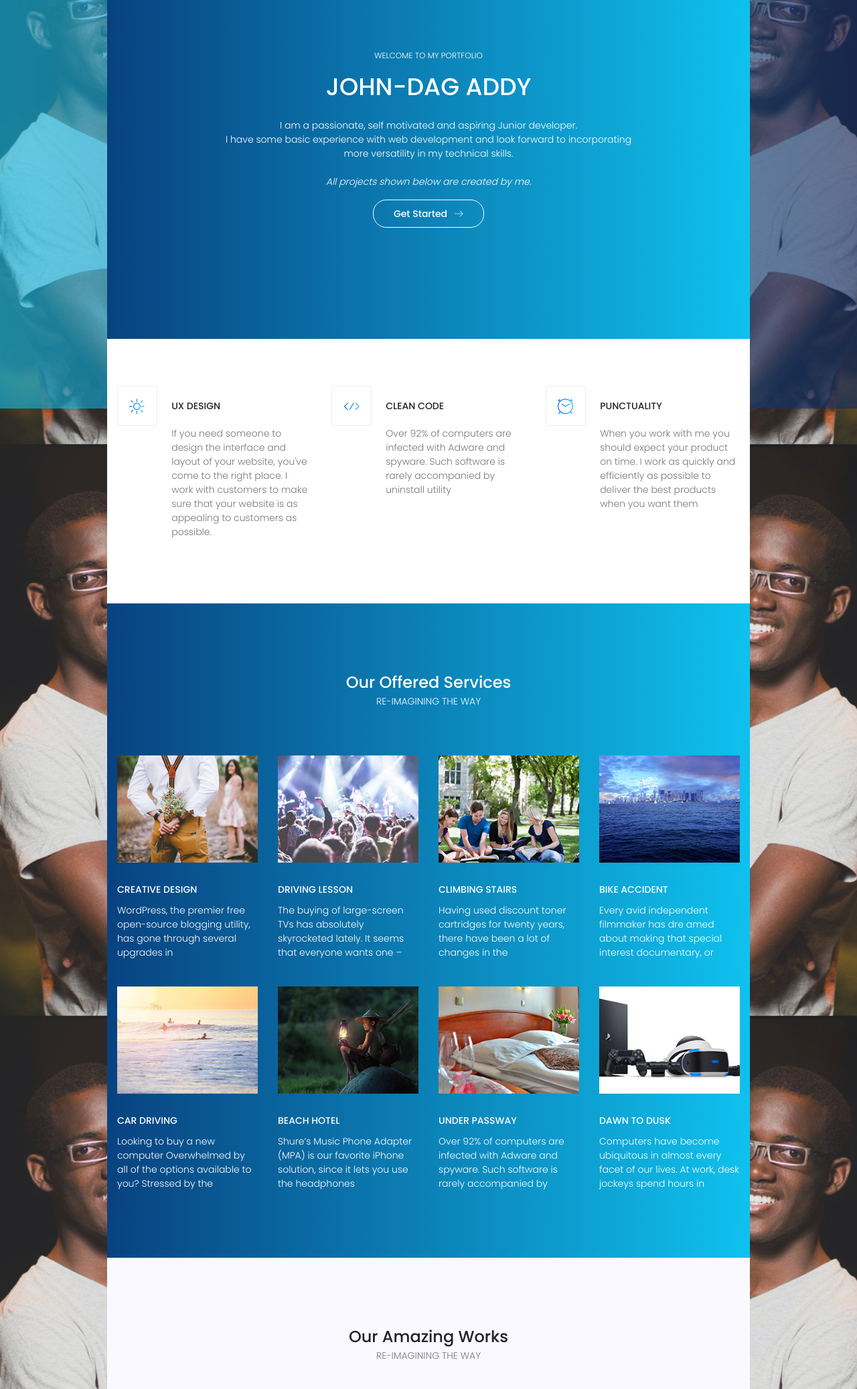
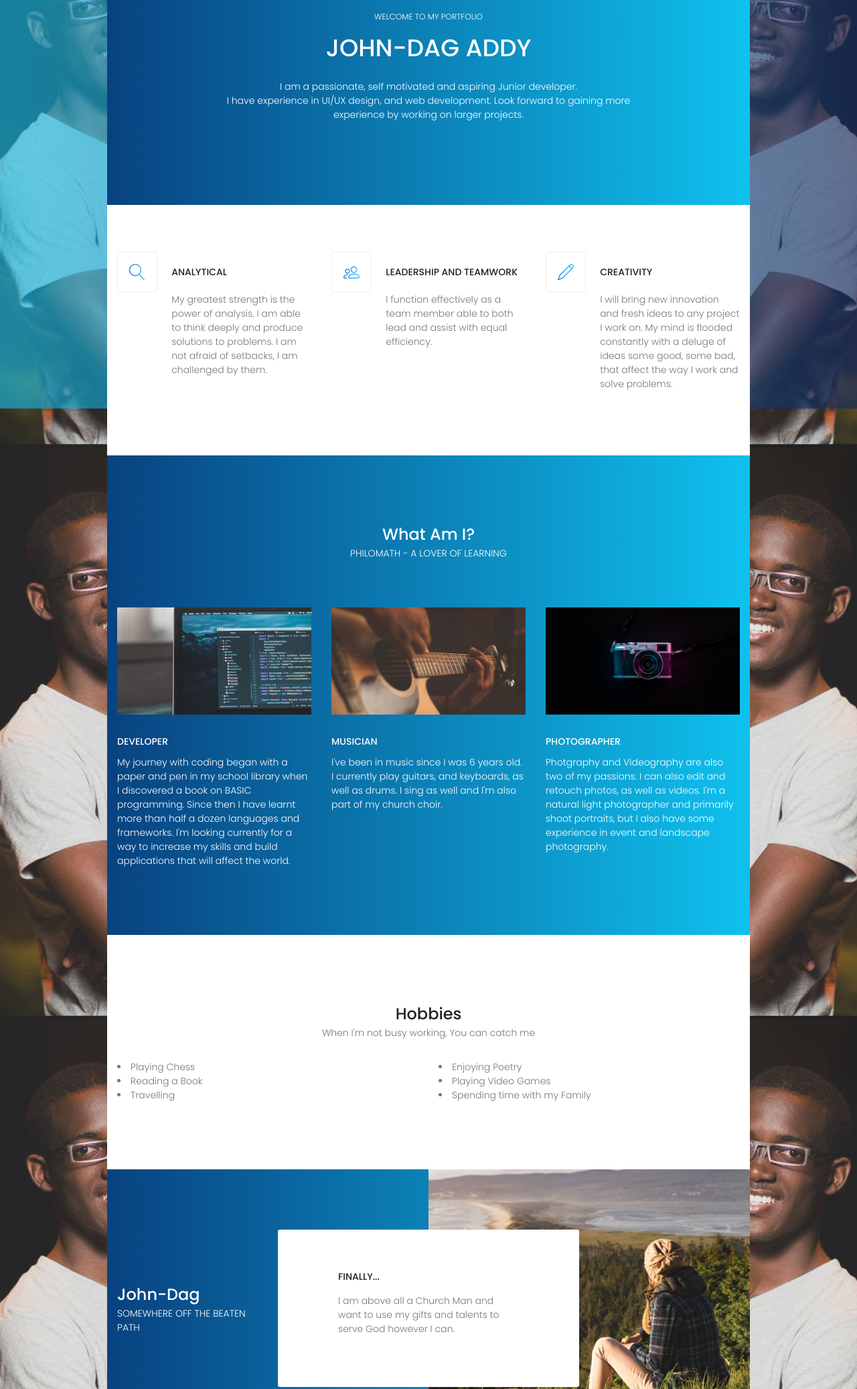
Before and after one commit to jaedag/portfolio, a plain HTML site: page index.html in a window 1280 px wide. Shown: the part 190-2264 px from the top of the page at 67% size. Drawn offline with nearby package versions, Linux system fonts and the light colour scheme.

Commit message:
finished first draft

```diff
--- a/index.html
+++ b/index.html
@@ -52,282 +52,171 @@
 			</header>
 			<div class="banner-area">
 				<div class="container">
-					<div class="row justify-content-center height align-items-center">
+					<div class="row justify-content-center align-items-center" style="height:400px">
 						<div class="col-lg-8">
 							<div class="banner-content text-center">
 								<span class="text-white top text-uppercase">welcome to my portfolio</span>
 								<h1 class="text-white text-uppercase">John-Dag Addy</h1>
-								<p  class="text-white">I am a passionate, self motivated and aspiring Junior developer.<br>I have some basic experience with web development and look forward to incorporating more versatility in my technical skills.<br><br><em class="text-white">All projects shown below are created by me.</em></p>
-								<a href="#" class="primary-btn d-inline-flex align-items-center"><span class="mr-10">Get Started</span><span class="lnr lnr-arrow-right"></span></a>
+								<p  class="text-white">I am a passionate, self motivated and aspiring Junior developer.<br>I have experience in UI/UX design, and web development. Look forward to gaining more experience by working on larger projects.</em></p>
+								<!--a href="#" class="primary-btn d-inline-flex align-items-center"><span class="mr-10">Get Started</span><span class="lnr lnr-arrow-right"></span></a-->
 							</div>
 						</div>
 					</div>
 				</div>
 			</div>
 
-			<!-- Start Feature Area -->
+			<!-- Start Soft Skills Area -->
 			<section class="featured-area">
 				<div class="container">
 					<div class="row">
 						<div class="col-md-4">
 							<div class="single-feature d-flex flex-wrap justify-content-between">
 								<div class="icon d-flex align-items-center justify-content-center">
-									<span class="lnr lnr-sun"></span>
+									<span class="lnr lnr-magnifier"></span>
 								</div>
 								<div class="desc">
-									<h6 class="title text-uppercase">UX Design</h6>
-									<p>If you need someone to design the interface and layout of your website, you've come to the right place. I work with customers to make sure that your website is as appealing to customers as possible.</p>
+									<h6 class="title text-uppercase">Analytical</h6>
+									<p>My greatest strength is the power of analysis. I am able to think deeply and produce solutions to problems. I am not afraid of setbacks, I am challenged by them.</p>
 								</div>
 							</div>
 						</div>
 						<div class="col-md-4">
 							<div class="single-feature d-flex flex-wrap justify-content-between">
 								<div class="icon d-flex align-items-center justify-content-center">
-									<span class="lnr lnr-code"></span>
+									<span class="lnr lnr-users"></span>
 								</div>
 								<div class="desc">
-									<h6 class="title text-uppercase">Clean Code</h6>
-									<p>Over 92% of computers are infected with Adware and spyware. Such software is rarely accompanied by uninstall utility </p>
+									<h6 class="title text-uppercase">Leadership and Teamwork</h6>
+									<p>I function effectively as a team member able to both lead and assist with equal efficiency.</p>
 								</div>
 							</div>
 						</div>
 						<div class="col-md-4">
 							<div class="single-feature d-flex flex-wrap justify-content-between">
 								<div class="icon d-flex align-items-center justify-content-center">
-									<span class="lnr lnr-clock"></span>
+									<span class="lnr lnr-pencil"></span>
 								</div>
 								<div class="desc">
-									<h6 class="title text-uppercase">Punctuality</h6>
-									<p>When you work with me you should expect your product on time. I work as quickly and efficiently as possible to deliver the best products when you want them</p>
+									<h6 class="title text-uppercase">Creativity</h6>
+									<p>I will bring new innovation and fresh ideas to any project I work on. My mind is flooded constantly with a deluge of ideas some good, some bad, that affect the way I work and solve problems.</p>
 								</div>
 							</div>
 						</div>
 					</div>
 				</div>
 			</section>
-			<!-- End Feature Area -->
-			<!-- Start Service Area -->
+			<!-- End Soft Skills Area -->
+
+			<!-- Start What I Do Area -->
 			<section class="service-area">
 				<div class="container">
 					<div class="row justify-content-center">
 						<div class="col-lg-8">
 							<div class="section-title text-center">
-								<h3 class="text-white">Our Offered Services</h3>
-								<span class="text-white text-uppercase">Re-imagining the way</span>
+								<h3 class="text-white">What Am I?</h3>
+								<span class="text-white text-uppercase">Philomath - A lover of learning</span>
 							</div>
 						</div>
 					</div>
+
 					<div class="row">
-						<div class="col-lg-3 col-sm-6">
+
+						<div class="col-lg-4 col-sm-6">
 							<div class="single-service">
-								<div class="thumb" style="background: url(img/s1.jpg);">
+								<div class="thumb" style="background: url(img/developerpic.jpg);">
 									<div class="overlay overlay-content d-flex justify-content-center align-items-center">
-										<a href="#" class="primary-btn hover d-inline-flex align-items-center"><span class="mr-10">Get Started</span><span class="lnr lnr-arrow-right"></span></a>
+										<a href="./developer.html" class="primary-btn hover d-inline-flex align-items-center"><span class="mr-10">Meet the Dev</span><span class="lnr lnr-arrow-right"></span></a>
 									</div>
 								</div>
 								<div class="desc">
-									<h6 class="text-uppercase text-white">Creative Design</h6>
-									<p class="text-white">WordPress, the premier free open-source blogging utility, has gone through several upgrades in</p>
+									<h6 class="text-uppercase text-white">Developer</h6>
+									<p class="text-white">My journey with coding began with a paper and pen in my school library when I discovered a book on BASIC programming. Since then I have learnt more than half a dozen languages and frameworks. I'm looking currently for a way to increase my skills and build applications that will affect the world.</p>
 								</div>
 							</div>
 						</div>
-						<div class="col-lg-3 col-sm-6">
+						<div class="col-lg-4 col-sm-6">
 							<div class="single-service">
-								<div class="thumb" style="background: url(img/s2.jpg);">
+								<div class="thumb" style="background: url(img/musicianpic.jpg);">
 									<div class="overlay overlay-content d-flex justify-content-center align-items-center">
-										<a href="#" class="primary-btn hover d-inline-flex align-items-center"><span class="mr-10">Get Started</span><span class="lnr lnr-arrow-right"></span></a>
+										<a href="./musician.html" class="primary-btn hover d-inline-flex align-items-center"><span class="mr-10">Meet the Musician</span><span class="lnr lnr-arrow-right"></span></a>
 									</div>
 								</div>
 								<div class="desc">
-									<h6 class="text-uppercase text-white">Driving Lesson</h6>
-									<p class="text-white">The buying of large-screen TVs has absolutely skyrocketed lately. It seems that everyone wants one – </p>
+									<h6 class="text-uppercase text-white">Musician</h6>
+									<p class="text-white">I've been in music since I was 6 years old. I currently play guitars, and keyboards, as well as drums. I sing as well and I'm also part of my church choir.</p>
 								</div>
 							</div>
 						</div>
-						<div class="col-lg-3 col-sm-6">
+						<div class="col-lg-4 col-sm-6">
 							<div class="single-service">
-								<div class="thumb" style="background: url(img/s3.jpg);">
+								<div class="thumb" style="background: url(img/camera.jpg);">
 									<div class="overlay overlay-content d-flex justify-content-center align-items-center">
-										<a href="#" class="primary-btn hover d-inline-flex align-items-center"><span class="mr-10">Get Started</span><span class="lnr lnr-arrow-right"></span></a>
+										<a href="./photographer.html" class="primary-btn hover d-inline-flex align-items-center"><span class="mr-10">Meet the Photog</span><span class="lnr lnr-arrow-right"></span></a>
 									</div>
 								</div>
 								<div class="desc">
-									<h6 class="text-uppercase text-white">Climbing Stairs</h6>
-									<p class="text-white">Having used discount toner cartridges for twenty years, there have been a lot of changes in the </p>
+									<h6 class="text-uppercase text-white">Photographer </h6>
+									<p class="text-white">Photgraphy and Videography are also two of my passions. I can also edit and retouch photos, as well as videos. I'm a natural light photographer and primarily shoot portraits, but I also have some experience in event and landscape photography.</p>
 								</div>
+						</div>
+						</div>
+
+				</div>
+			</section>
+			<!-- End Service Area -->
+			<!-- Start Subscription Area -->
+			<section class="subscription-area">
+				<div class="container">
+					<div class="row justify-content-center">
+						<div class="col-lg-8">
+							<div class="section-title text-center">
+								<h3>Hobbies</h3>
+								<span>When I'm not busy working, You can catch me</span>
 							</div>
 						</div>
-						<div class="col-lg-3 col-sm-6">
-							<div class="single-service">
-								<div class="thumb" style="background: url(img/s4.jpg);">
-									<div class="overlay overlay-content d-flex justify-content-center align-items-center">
-										<a href="#" class="primary-btn hover d-inline-flex align-items-center"><span class="mr-10">Get Started</span><span class="lnr lnr-arrow-right"></span></a>
-									</div>
-								</div>
-								<div class="desc">
-									<h6 class="text-uppercase text-white">Bike Accident</h6>
-									<p class="text-white">Every avid independent filmmaker has dre amed about making that special interest documentary, or </p>
-								</div>
+					</div>
+					<div class="row justify-content-center">
+						<div class="col-sm-6">
+							<div>
+								<li>Playing Chess</li>
+								<li>Reading a Book</li>
+								<li>Travelling</li>
 							</div>
 						</div>
-						<div class="col-lg-3 col-sm-6">
-							<div class="single-service">
-								<div class="thumb" style="background: url(img/s5.jpg);">
-									<div class="overlay overlay-content d-flex justify-content-center align-items-center">
-										<a href="#" class="primary-btn hover d-inline-flex align-items-center"><span class="mr-10">Get Started</span><span class="lnr lnr-arrow-right"></span></a>
-									</div>
-								</div>
-								<div class="desc">
-									<h6 class="text-uppercase text-white">Car Driving</h6>
-									<p class="text-white">Looking to buy a new computer Overwhelmed by all of the options available to you? Stressed by the </p>
-								</div>
-							</div>
-						</div>
-						<div class="col-lg-3 col-sm-6">
-							<div class="single-service">
-								<div class="thumb" style="background: url(img/s6.jpg);">
-									<div class="overlay overlay-content d-flex justify-content-center align-items-center">
-										<a href="#" class="primary-btn hover d-inline-flex align-items-center"><span class="mr-10">Get Started</span><span class="lnr lnr-arrow-right"></span></a>
-									</div>
-								</div>
-								<div class="desc">
-									<h6 class="text-uppercase text-white">Beach HoTel</h6>
-									<p class="text-white">Shure’s Music Phone Adapter (MPA) is our favorite iPhone solution, since it lets you use the headphones </p>
-								</div>
-							</div>
-						</div>
-						<div class="col-lg-3 col-sm-6">
-							<div class="single-service">
-								<div class="thumb" style="background: url(img/s7.jpg);">
-									<div class="overlay overlay-content d-flex justify-content-center align-items-center">
-										<a href="#" class="primary-btn hover d-inline-flex align-items-center"><span class="mr-10">Get Started</span><span class="lnr lnr-arrow-right"></span></a>
-									</div>
-								</div>
-								<div class="desc">
-									<h6 class="text-uppercase text-white">Under Passway</h6>
-									<p class="text-white">Over 92% of computers are infected with Adware and spyware. Such software is rarely accompanied by</p>
-								</div>
-							</div>
-						</div>
-						<div class="col-lg-3 col-sm-6">
-							<div class="single-service">
-								<div class="thumb" style="background: url(img/s8.jpg);">
-									<div class="overlay overlay-content d-flex justify-content-center align-items-center">
-										<a href="#" class="primary-btn hover d-inline-flex align-items-center"><span class="mr-10">Get Started</span><span class="lnr lnr-arrow-right"></span></a>
-									</div>
-								</div>
-								<div class="desc">
-									<h6 class="text-uppercase text-white">Dawn to dusk</h6>
-									<p class="text-white">Computers have become ubiquitous in almost every facet of our lives. At work, desk jockeys spend hours in </p>
-								</div>
+						<div class="col-sm-6">
+							<div>
+								<li>Enjoying Poetry</li>
+								<li>Playing Video Games</li>
+								<li>Spending time with my Family</li>
 							</div>
 						</div>
 					</div>
 				</div>
 			</section>
-			<!-- End Service Area -->
-			<!-- Start Amazing Works Area -->
-		</div>
-		<div class="main-wrapper">
-			<section class="amazing-works-area">
-					<div class="row justify-content-center">
-						<div class="col-lg-8">
-							<div class="section-title text-center">
-								<h3>Our Amazing Works</h3>
-								<span class="text-uppercase">Re-imagining the way</span>
-							</div>
-						</div>
-					</div>
-					<div class="active-works-carousel mt-40">
-						<div class="item">
-							<div class="thumb" style="background: url(img/w1.jpg);"></div>
-							<div class="caption text-center">
-								<h6 class="text-uppercase">Vector Illustration</h6>
-								<p>LCD screens are uniquely modern in style, and the liquid crystals that make them work have allowed humanity to</p>
-							</div>
-						</div>
-						<div class="item">
-							<div class="thumb" style="background: url(img/w1.jpg);"></div>
-							<div class="caption text-center">
-								<h6 class="text-uppercase">Vector Illustration</h6>
-								<p>LCD screens are uniquely modern in style, and the liquid crystals that make them work have allowed humanity to</p>
-							</div>
-						</div>
-						<div class="item">
-							<div class="thumb" style="background: url(img/w1.jpg);"></div>
-							<div class="caption text-center">
-								<h6 class="text-uppercase">Vector Illustration</h6>
-								<p>LCD screens are uniquely modern in style, and the liquid crystals that make them work have allowed humanity to</p>
-							</div>
-						</div>
-						<div class="item">
-							<div class="thumb" style="background: url(img/w1.jpg);"></div>
-							<div class="caption text-center">
-								<h6 class="text-uppercase">Vector Illustration</h6>
-								<p>LCD screens are uniquely modern in style, and the liquid crystals that make them work have allowed humanity to</p>
-							</div>
-						</div>
-						<div class="item">
-							<div class="thumb" style="background: url(img/w1.jpg);"></div>
-							<div class="caption text-center">
-								<h6 class="text-uppercase">Vector Illustration</h6>
-								<p>LCD screens are uniquely modern in style, and the liquid crystals that make them work have allowed humanity to</p>
-							</div>
-						</div>
-					</div>
-			</section>
-		</div>
-		<div class="main-wrapper">
-			<!-- End Amazing Works Area -->
+			<!-- End Subscription Area -->
+
 			<!-- Start Story Area -->
 			<section class="story-area">
 				<div class="container">
 					<div class="row align-items-center">
 						<div class="col-lg-3">
 							<div class="story-title">
-								<h3 class="text-white">Our Untold Story</h3>
-								<span class="text-uppercase text-white">Re-imagining the way</span>
+								<h3 class="text-white">John-Dag</h3>
+								<span class="text-uppercase text-white">Somewhere off the beaten path</span>
 							</div>
 						</div>
 						<div class="col-lg-6">
 							<div class="story-box">
-								<h6 class="text-uppercase">From the part of beginning</h6>
-								<p>Usage of the Internet is becoming more common due to rapid advancement of technology and the power of globalization. Societies are becoming more inter-connected. Thoughts from different</p>
-								<a href="#" class="primary-btn hover d-inline-flex align-items-center"><span class="mr-10">Get Started</span><span class="lnr lnr-arrow-right"></span></a>
+								<h6 class="text-uppercase">Finally...</h6>
+								<p>I am above all a Church Man and want to use my gifts and talents to serve God however I can.</p>
+								<!--a href="#" class="primary-btn hover d-inline-flex align-items-center"><span class="mr-10">Get Started</span><span class="lnr lnr-arrow-right"></span></a-->
 							</div>
 						</div>
 					</div>
 				</div>
 			</section>
 			<!-- End Story Area -->
-			<!-- Start Subscription Area -->
-			<section class="subscription-area">
-				<div class="container">
-					<div class="row justify-content-center">
-						<div class="col-lg-8">
-							<div class="section-title text-center">
-								<h3>Subscribe for our Newsletter</h3>
-								<span class="text-uppercase">Re-imagining the way</span>
-							</div>
-						</div>
-					</div>
-					<div class="row justify-content-center">
-						<div class="col-lg-6">
-							<div id="mc_embed_signup">
-								<form target="_blank" novalidate action="https://spondonit.us12.list-manage.com/subscribe/post?u=1462626880ade1ac87bd9c93a&id=92a4423d01" method="get" class="subscription relative">
-									<input type="email" name="EMAIL" placeholder="Email address" onfocus="this.placeholder = ''" onblur="this.placeholder = 'Email address'" required>
-									<div style="position: absolute; left: -5000px;">
-										<input type="text" name="b_36c4fd991d266f23781ded980_aefe40901a" tabindex="-1" value="">
-									</div>
-									<button class="primary-btn hover d-inline-flex align-items-center"><span class="mr-10">Get Started</span><span class="lnr lnr-arrow-right"></span></button>
-									<div class="info"></div>
-								</form>
-							</div>
-						</div>
-					</div>
-				</div>
-			</section>
-			<!-- End Subscription Area -->
+
 			<!-- Start Footer Widget Area -->
 		<section class="footer-widget-area">
 			<div class="container">
```
Also changed, not shown: photographer.html (+1 -1 lines), img/camera.jpg (added), img/developerpic.jpg (added), img/musicianpic.jpg (added).
